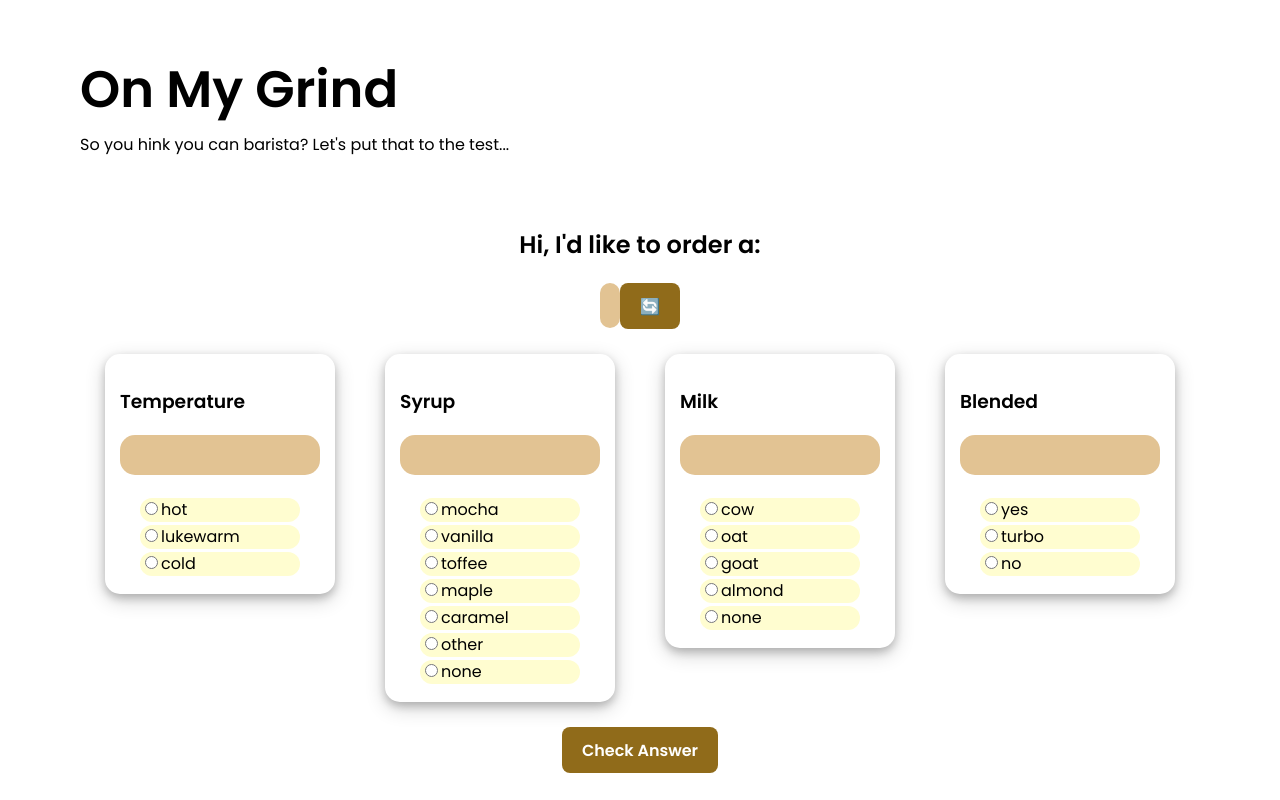
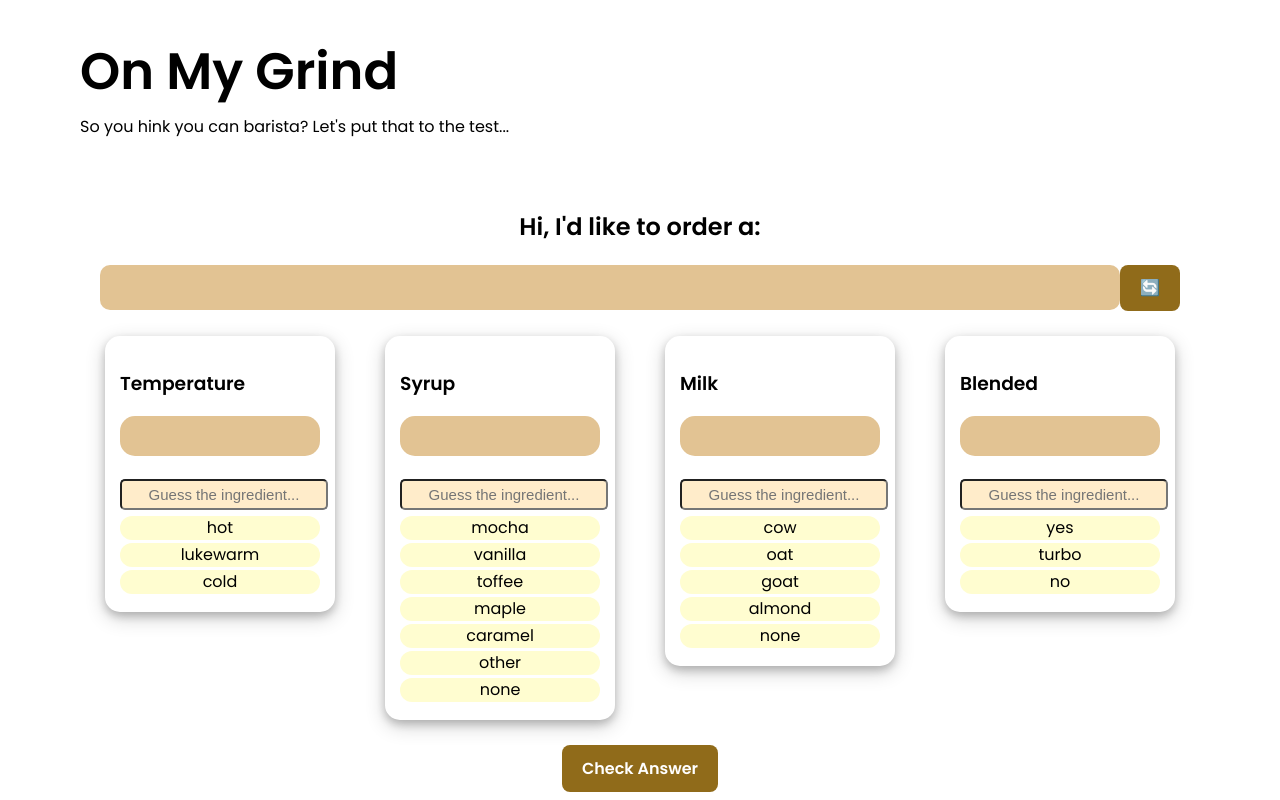
Before and after one commit to quangcito/barista-app, a React (Vite) app: page / in a window 1280 px wide. Built offline with nearby package versions, Linux system fonts and the light colour scheme.

Commit message:
finish the app

```diff
--- a/src/App.css
+++ b/src/App.css
@@ -46,7 +46,7 @@
 
 .mini-header {
   height: 25px;
-  width: auto;
+  width: 1000px;
   padding-top: 10px;
   padding-bottom: 10px;
   padding-left: 10px;
@@ -81,8 +81,7 @@
 li {
   margin-top: 3px;
   margin-bottom: 3px;
-  margin-right: 10%;
-  margin-left: 10%;
+  text-align: center;
   background-color: #FFFDD0;
   border-radius: 15px;
 }
@@ -117,3 +116,15 @@
   display: flex;
   justify-content: space-between;
 }
+
+.textbox {
+  width: 100%;
+  height: 25px;
+  margin-top: 3px;
+  margin-bottom: 3px;
+  text-align: center;
+  background-color: #ffecca;
+  border-radius: 5px;
+  font-size: 15px;
+  color:rgba(0, 0, 0, 0.7)
+}
--- a/src/components/baristaForm.jsx
+++ b/src/components/baristaForm.jsx
@@ -51,6 +51,22 @@
   }
 
   const onCheckAnswer = () => {
+    if (!ingredients['temperature'].includes(inputs['temperature'])) {
+      alert("For temperature, that isn't even an option!")
+    }
+
+    if (!ingredients['syrup'].includes(inputs['syrup'])) {
+      alert("For syrup, that isn't even an option!")
+    }
+
+    if (!ingredients['milk'].includes(inputs['milk'])) {
+      alert("For milk, that isn't even an option!")
+    }
+
+    if (!ingredients['blended'].includes(inputs['blended'])) {
+      alert("For blended, that isn't even an option!")
+    }
+
     if (trueRecipe.temp != inputs['temperature']) {
       setCheckedTemperature('wrong');
     }
@@ -108,7 +124,7 @@
                       }))}
             label="temperature"
             choices={ingredients["temperature"]}
-            checked={inputs["temperature"]}
+            currentVal={inputs["temperature"]}
           />
         </div>
 
@@ -124,7 +140,7 @@
                       }))}
             label="syrup"
             choices={ingredients["syrup"]}
-            checked={inputs["syrup"]}
+            currentVal={inputs["syrup"]}
           />
         </div>
 
@@ -140,7 +156,7 @@
                       }))}
             label="milk"
             choices={ingredients["milk"]}
-            checked={inputs["milk"]}
+            currentVal={inputs["milk"]}
           />
         </div>
 
@@ -156,7 +172,7 @@
                       }))}
             label="blended"
             choices={ingredients["blended"]}
-            checked={inputs["blended"]}
+            currentVal={inputs["blended"]}
           />
         </div>
 
--- a/src/components/recipeChoices.jsx
+++ b/src/components/recipeChoices.jsx
@@ -1,21 +1,21 @@
 import React, { Component, useEffect, useState } from "react";
 
-const RecipeChoices = ({ handleChange, label, choices, checked }) => {
+const RecipeChoices = ({ handleChange, label, choices, currentVal }) => {
 
   return (
-    <div className="radio-button">
+    <div>
+      <input
+        type="text"
+        name={label}
+        value={currentVal}
+        placeholder="Guess the ingredient..."
+        onChange={handleChange}
+        className="textbox"
+      />
       { choices &&
         choices.map((choice) => (
           <li key={choice}>
-            <input
-              id={choice}
-              value={choice}
-              name={label}
-              type="radio"
-              onChange={handleChange}
-              checked={checked == choice}
-            />
-              {choice}
+            {choice}
           </li>
         ))}
     </div>
```
